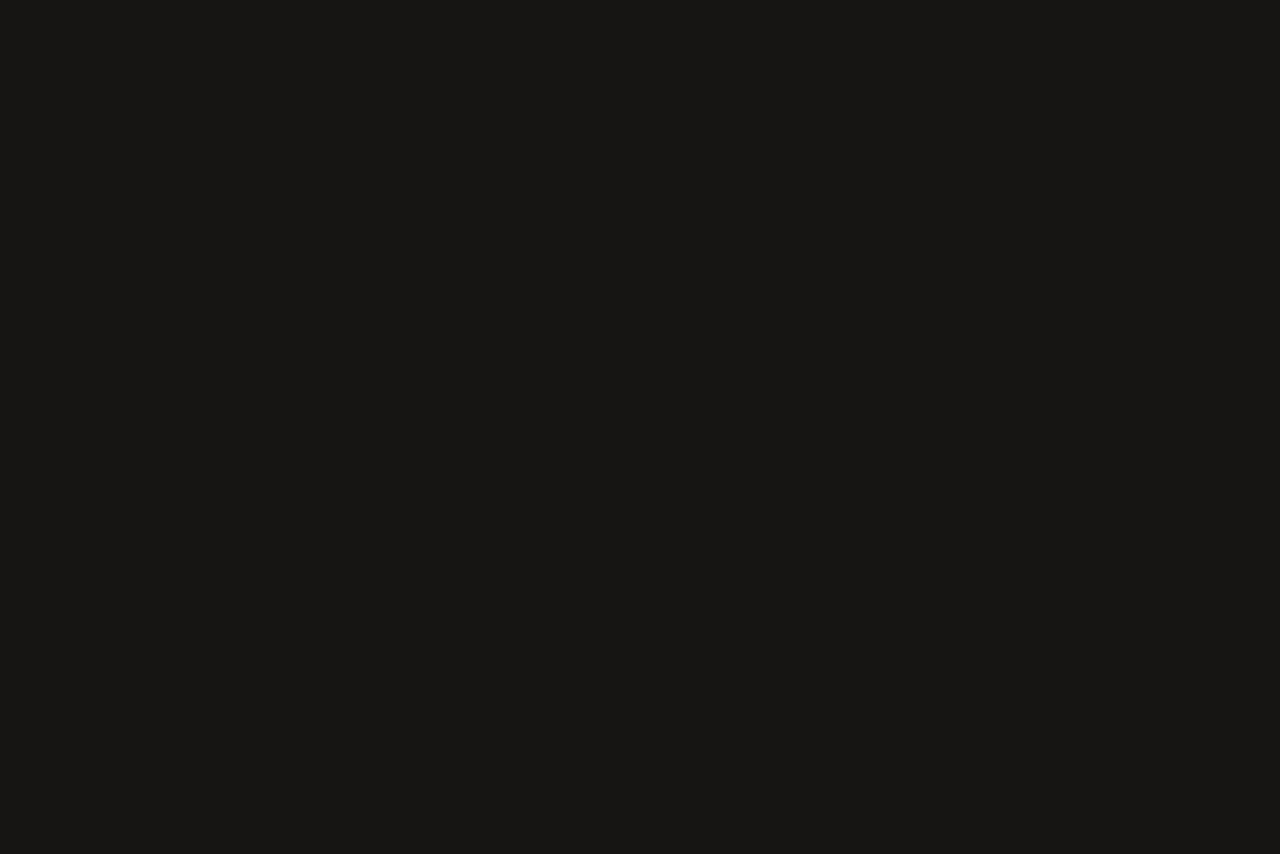
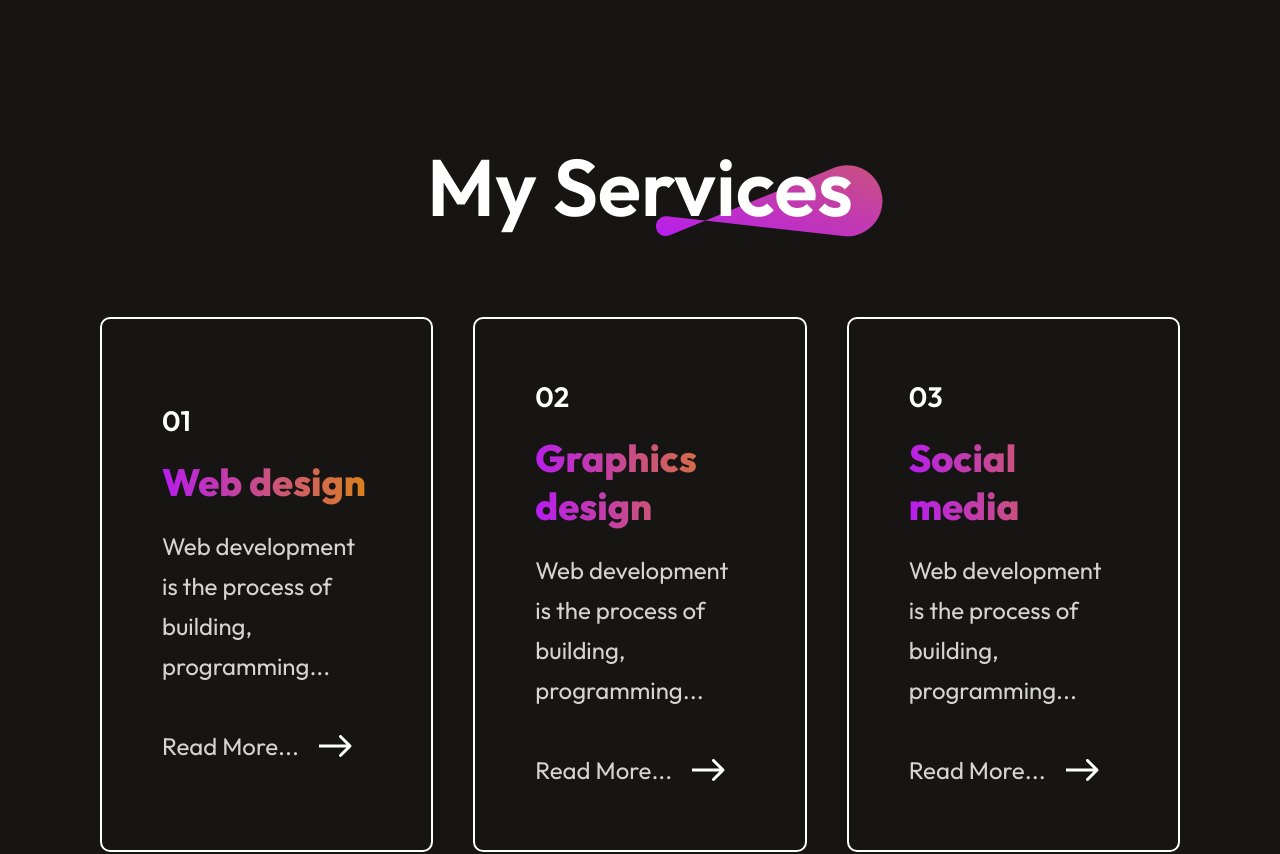
Before and after one commit to Francis6866/portfoliotrial, a React (Vite) app: page / in a window 1280 px wide. Shown: the part 1940-2794 px from the top of the page. Before the commit the page ends 1996 px from the top, so only its background shows below. Built offline with nearby package versions, Linux system fonts and the light colour scheme.

Commit message:
added the services section

```diff
--- a/src/App.jsx
+++ b/src/App.jsx
@@ -2,6 +2,7 @@
 import Navbar from './components/Navbar/Navbar'
 import Hero from './components/Hero/Hero'
 import About from './components/About/About'
+import Services from './components/Service/Services'
 //
 
 const App = () => {
@@ -10,6 +11,7 @@
       <Navbar />
       <Hero />
       <About />
+      <Services />
     </div>
   )
 }
--- /dev/null
+++ b/src/components/Service/Services.jsx
@@ -0,0 +1,34 @@
+import React from 'react'
+import "./services.css"
+import theme from "../../assets/theme_pattern.svg"
+import services_data from "../../assets/services_data"
+import arrow_icon from "../../assets/arrow_icon.svg"
+
+const Services = () => {
+  return (
+    <div id='services' className='services'>
+      <div className="services-title">
+        <h1>My Services</h1>
+        <img src={theme} alt="" />
+      </div>
+
+      <div className="services-container">
+        {/* TODO: create your own services data*/}
+        {services_data?.map((service, index) => {
+            return <div key={index} className="services-format">
+                <h3>{service.s_no}</h3>
+                <h2>{service.s_name}</h2>
+                <p>{service.s_desc}</p>
+
+                <div className="services-readmore">
+                    <p>Read More...</p>
+                    <img src={arrow_icon} alt="" />
+                </div>
+            </div>
+        })}
+      </div>
+    </div>
+  )
+}
+
+export default Services
--- /dev/null
+++ b/src/components/Service/services.css
@@ -0,0 +1,120 @@
+.services {
+    display: flex;
+    flex-direction: column;
+    align-items: center;
+    justify-content: center;
+    gap: 80px;
+    margin: 80px 100px;
+}
+
+.services-title {
+    position: relative;
+}
+
+.services-title h1 {
+    padding: 0 30px;
+    font-size: 80px;
+    font-weight: 600;
+}
+
+.services-title img {
+    position: absolute;
+    bottom: 0;
+    right: 0;
+    z-index: -1;
+}
+
+.services-format{
+    display: flex;
+    flex-direction: column;
+    justify-content: center;
+    gap: 20px;
+    padding: 60px;
+    border-radius: 10px;
+    border: 2px solid #fff;
+    transition: 0.4s;
+    cursor: pointer;
+}
+
+.services-container{
+    display: grid;
+    grid-template-columns: repeat(3, 1fr);
+    gap: 40px;
+    margin-bottom: 80px;
+}
+
+.services-format h3{
+    font-size: 28px;
+    font-weight: 600;
+}
+
+.services-format h2{
+    font-size: 38px;
+    font-weight: 800;
+    background: linear-gradient(264deg, #DF8908 -5.09%, #B415FF 106.28%);
+    background-clip: text;
+    -webkit-background-clip: text;
+    -webkit-text-fill-color: transparent;
+}
+
+.services-format p{
+    color: #d4d4d4;
+    font-size: 24px;
+    line-height: 40px;
+    max-width: 300px;
+}
+
+.services-readmore{
+    display: flex;
+    gap: 20px;
+    align-items: center;
+    margin-top: 20px;
+}
+
+.services-format:hover{
+    border: 2px solid #ff00ff;
+    background-image: linear-gradient(45deg, #3f0028, #582300);
+    transform: scale(1.05);
+    transition: 0.4s;
+}
+
+@media (max-width: 768px){
+    .services{
+        align-items: start;
+        gap: 70px;
+        margin: 20px 70px;
+    }
+
+    .services-title h1{
+        padding: 0;
+        font-size: 50px;
+    }
+
+    .services-title img {
+        width: 130px;
+        right: -20px;
+    }
+
+    .services-format{
+        gap: 20px;
+        padding: 32px;
+    }
+
+    .services-format h2{
+        font-size:  28px;
+    }
+    .services-format p {
+        font-size: 18px;
+        line-height: 32px;
+        max-width: 300px;
+    }
+
+    .services-readmore img {
+        width: 20px;
+    }
+
+    .services-container{
+        grid-template-columns: repeat(2, 1fr);
+        gap: 30px;
+    }
+}
```
